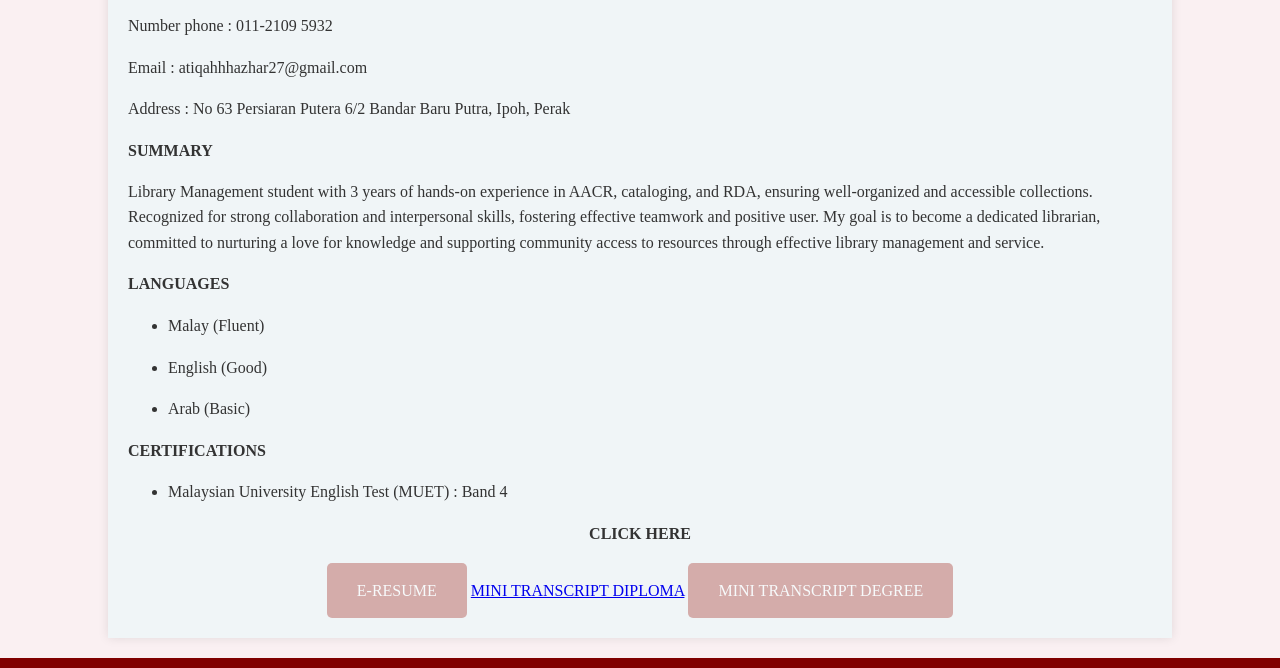
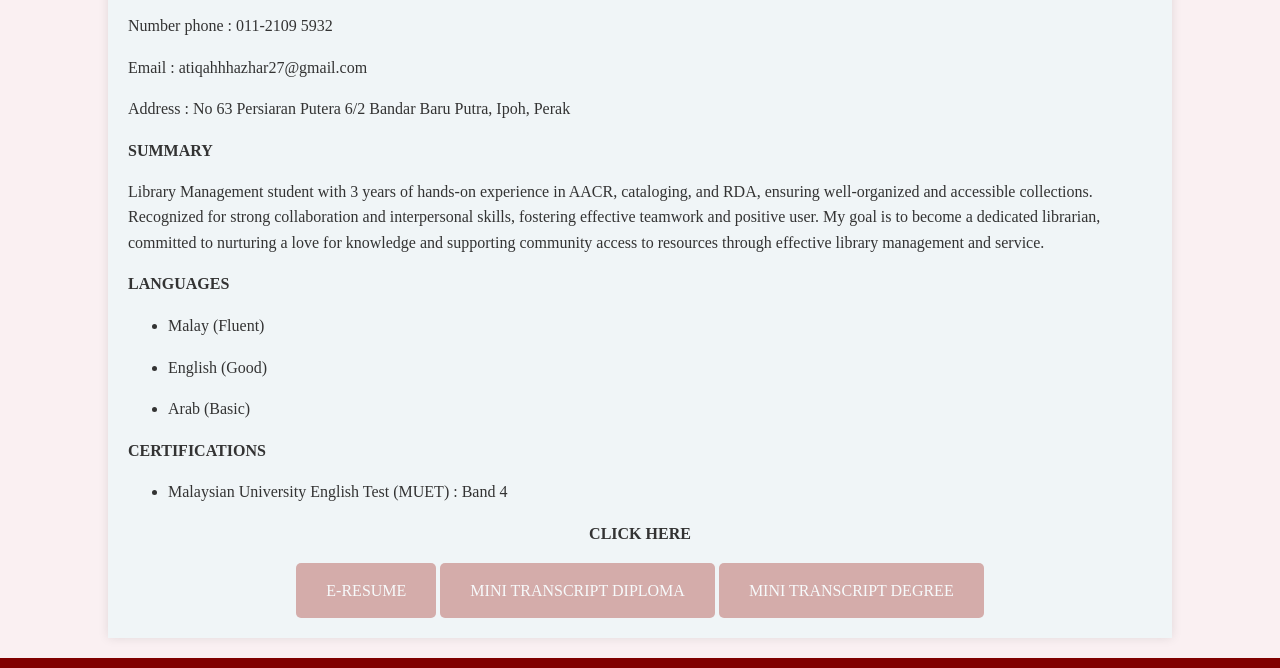
Before and after one commit to AtiqahAzhar/E-RESUME, a plain HTML site: page about.html in a window 1280 px wide. Shown: the part 750-1418 px from the top of the page. Drawn offline with Linux system fonts and the light colour scheme.

Commit message:
Update about.html

```diff
--- a/about.html
+++ b/about.html
@@ -79,7 +79,7 @@
     <!-- Using <a> tag for download functionality -->
 <Center>
     <a href="resume.pdf" class="download-btn" download>E-RESUME</a>
-     <a href="diploma" download>MINI TRANSCRIPT DIPLOMA</a>
+     <a href="diploma.pdf" class="download-btn"download>MINI TRANSCRIPT DIPLOMA</a>
      <a href="degree.pdf" class="download-btn" download>MINI TRANSCRIPT DEGREE</a>
 </center>
 </body>
```
